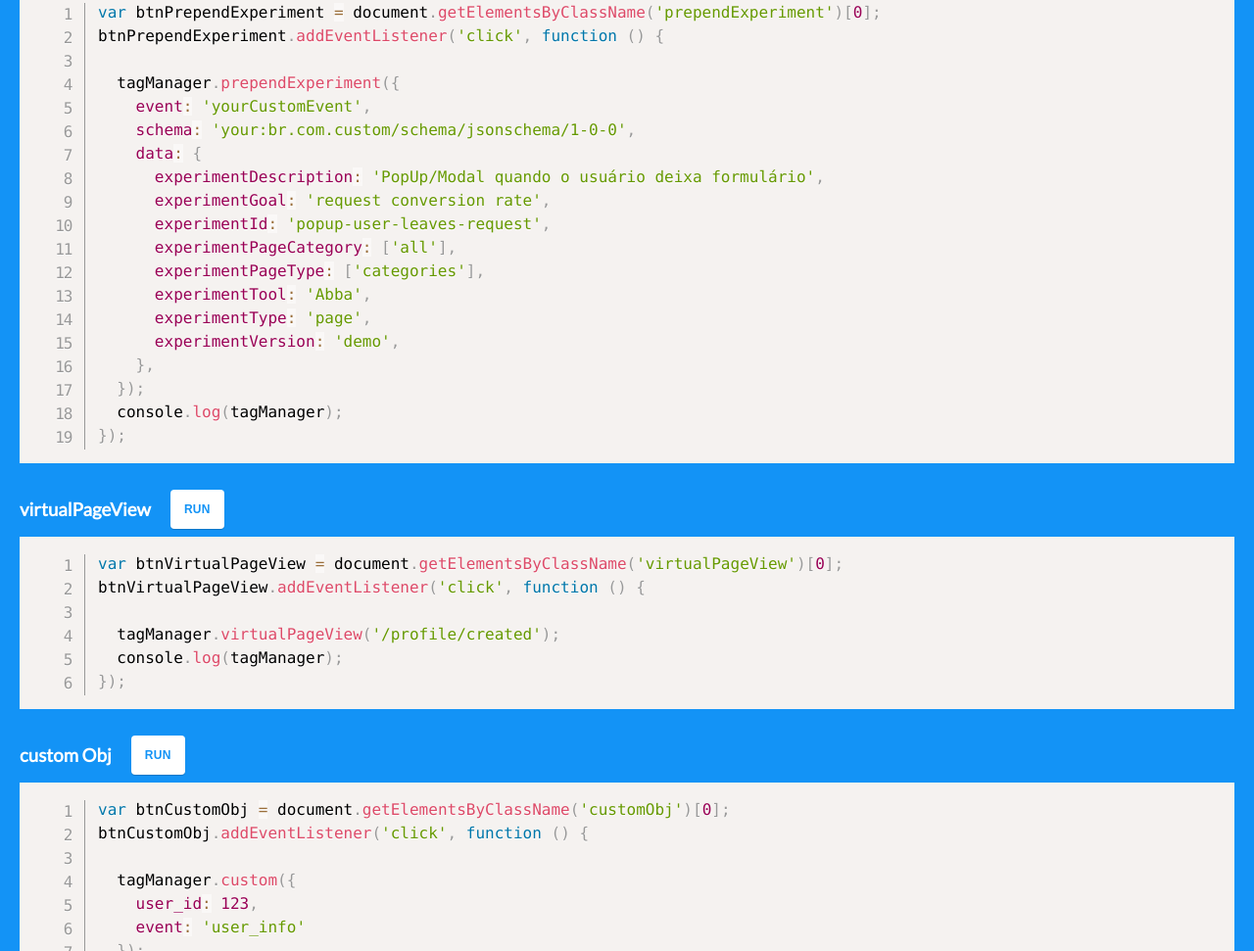
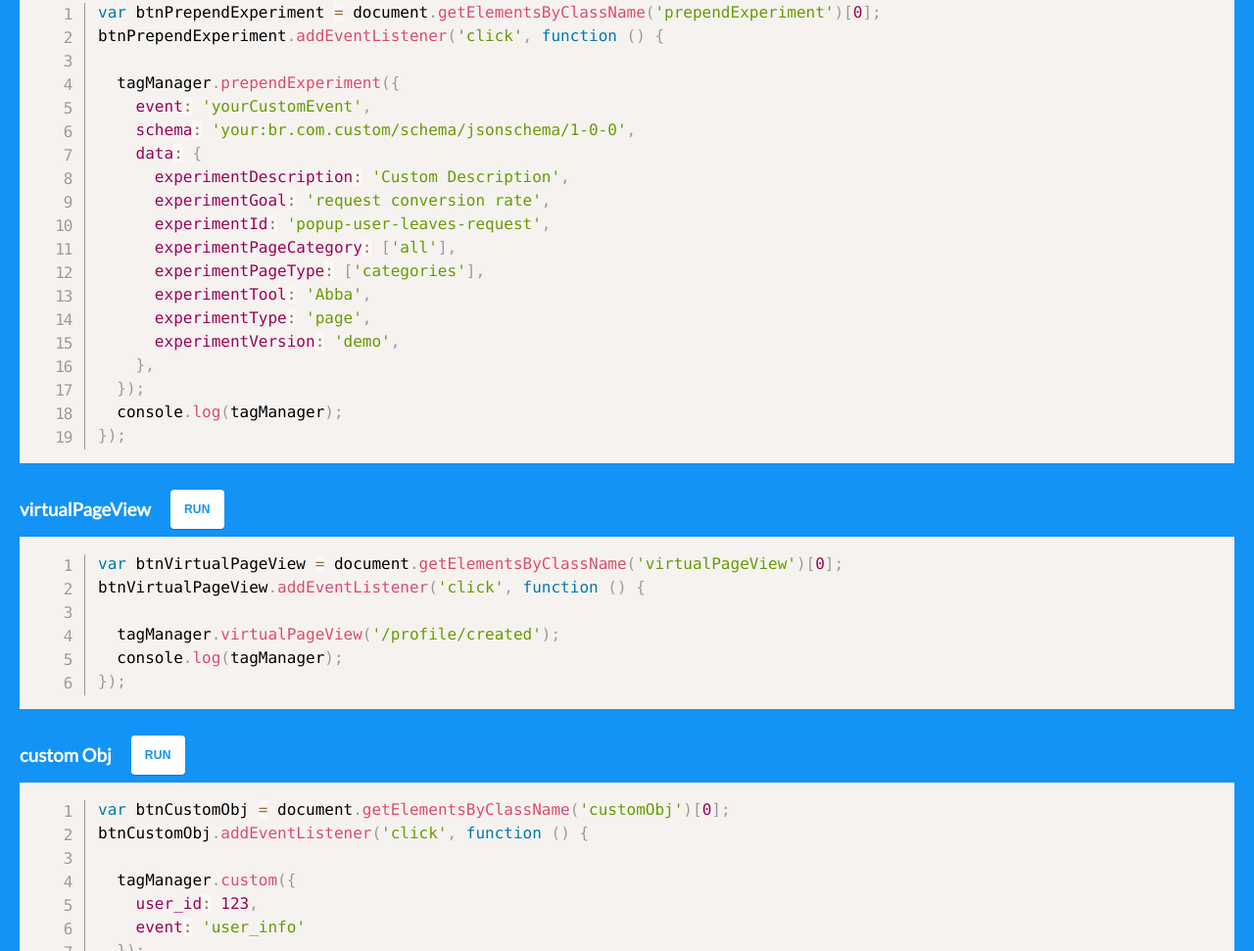
Before and after one commit to getninjas/tagmanager-wrap, a website: page index.html in a window 1280 px wide. Shown: the part 1832-2803 px from the top of the page at 98% size. Drawn offline with nearby package versions, Linux system fonts and the light colour scheme.

Commit message:
updated docs

```diff
--- a/demo.js
+++ b/demo.js
@@ -2,7 +2,7 @@ tagManager = new window.tagmanagerWrap.default(window.tagManagerDataLayer, {
   gtmId: 'GTM-T2HGD',
   startPush: {
     page_type: 'pages:home',
-    path_category: 'reformas-e-reparos/pedreiro',
+    path_category: 'custom/slug',
     experiments: window.experiments || [],
   },
 });
@@ -23,7 +23,7 @@ btnPrependExperiment.addEventListener('click', () => {
     event: 'yourCustomEvent',
     schema: 'your:br.com.custom/schema/jsonschema/1-0-0',
     data: {
-      experimentDescription: 'PopUp/Modal quando o usuário deixa formulário',
+      experimentDescription: 'Demo description',
       experimentGoal: 'request conversion rate',
       experimentId: 'popup-user-leaves-request',
       experimentPageCategory: ['all'],
--- a/index.html
+++ b/index.html
@@ -111,7 +111,7 @@
       event: 'yourCustomEvent',
       schema: 'your:br.com.custom/schema/jsonschema/1-0-0',
       data: {
-        experimentDescription: 'PopUp/Modal quando o usuário deixa formulário',
+        experimentDescription: 'Custom Description',
         experimentGoal: 'request conversion rate',
         experimentId: 'popup-user-leaves-request',
         experimentPageCategory: ['all'],
```
